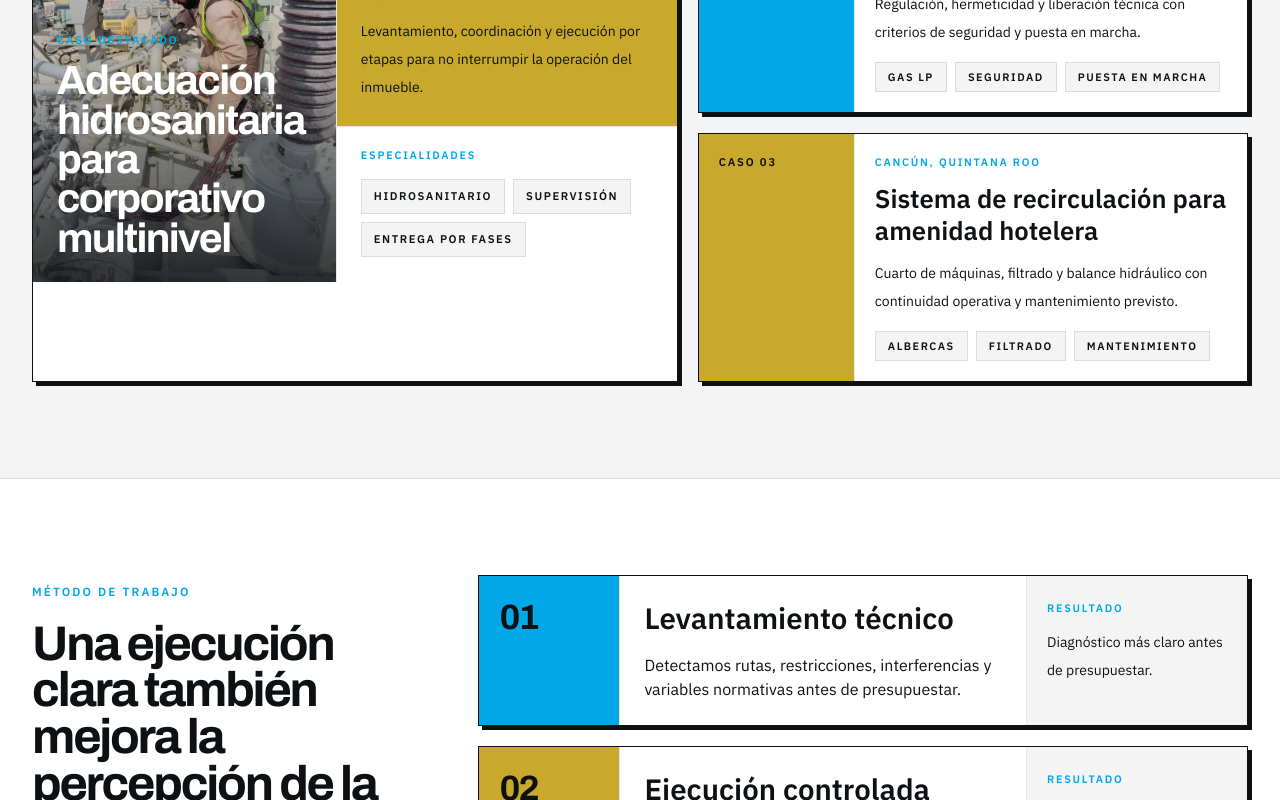
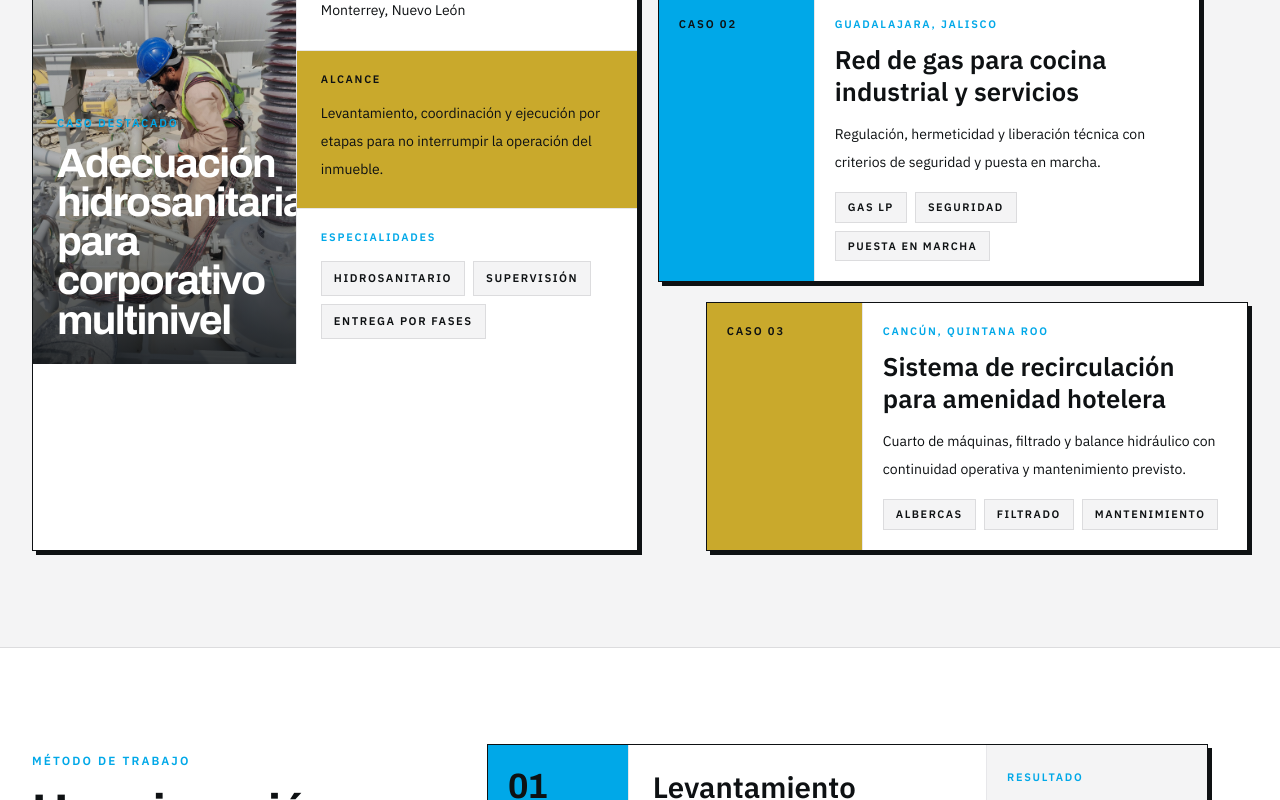
Before and after one commit to fernandoEscobar2X/bca, a React (Vite) app: page / in a window 1280 px wide. Shown: the part 3880-4680 px from the top of the page. Built offline with nearby package versions, Linux system fonts and the light colour scheme.

Commit message:
refactor: add asymmetry to desktop section layouts

```diff
--- a/src/sections/PanelPreviewSection.tsx
+++ b/src/sections/PanelPreviewSection.tsx
@@ -25,8 +25,8 @@ export function PanelPreviewSection({ leads, onOpenAdmin }: PanelPreviewSectionP
   return (
     <section className="border-t border-b border-ink/10 bg-surface scroll-mt-20 md:scroll-mt-24 xl:scroll-mt-28" id="seguimiento">
       <div className="mx-auto max-w-[88rem] px-5 py-10 sm:px-6 sm:py-14 lg:px-8 lg:py-20">
-        <div className="grid gap-8 xl:grid-cols-[minmax(0,0.68fr)_minmax(0,1.32fr)] xl:items-start">
-          <motion.div className="space-y-6" {...revealUp}>
+        <div className="grid gap-8 xl:grid-cols-[minmax(0,0.64fr)_minmax(0,1.36fr)] xl:items-start">
+          <motion.div className="space-y-6 xl:pt-6" {...revealUp}>
             <p className="font-sans text-[0.74rem] font-semibold uppercase tracking-[0.18em] text-hydro-cyan">
               Atención más clara
             </p>
@@ -68,7 +68,7 @@ export function PanelPreviewSection({ leads, onOpenAdmin }: PanelPreviewSectionP
             </div>
           </motion.div>
 
-          <motion.div className="grid gap-5" {...revealUp}>
+          <motion.div className="grid gap-5 xl:-mr-6 2xl:-mr-10" {...revealUp}>
             <div className="grid gap-4 lg:hidden">
               <div className="overflow-hidden border border-ink bg-white shadow-plate">
                 <div className="border-b border-ink/10 bg-ink px-4 py-4 text-white">
@@ -139,7 +139,7 @@ export function PanelPreviewSection({ leads, onOpenAdmin }: PanelPreviewSectionP
               ) : null}
             </div>
 
-            <div className="hidden overflow-hidden border border-ink bg-white shadow-plate lg:block">
+            <div className="hidden overflow-hidden border border-ink bg-white shadow-plate lg:block xl:ml-8 2xl:ml-14">
               <div className="grid gap-px bg-concrete lg:grid-cols-[minmax(0,1fr)_260px]">
                 <div className="bg-white">
                   <div className="grid gap-px border-b border-ink/10 bg-concrete px-5 py-4 md:grid-cols-[minmax(0,1fr)_124px_170px]">
@@ -219,7 +219,7 @@ export function PanelPreviewSection({ leads, onOpenAdmin }: PanelPreviewSectionP
             </div>
 
             {activeLead ? (
-              <div className="hidden gap-5 lg:grid lg:grid-cols-2">
+              <div className="hidden gap-5 lg:grid lg:grid-cols-2 xl:pl-10 2xl:pl-16">
                 <motion.div
                   className="border border-ink/10 bg-white p-5 shadow-plate-sm"
                   initial={{ opacity: 0, y: 14 }}
--- a/src/sections/PortfolioSection.tsx
+++ b/src/sections/PortfolioSection.tsx
@@ -30,7 +30,7 @@ export function PortfolioSection() {
         </div>
 
         <div className="mt-12 grid gap-5 xl:grid-cols-[minmax(0,1.08fr)_minmax(320px,0.92fr)]">
-          <motion.article className="overflow-hidden border border-ink bg-white shadow-plate" {...revealUp}>
+          <motion.article className="overflow-hidden border border-ink bg-white shadow-plate xl:mr-10 2xl:mr-16" {...revealUp}>
             <div className="grid gap-px bg-concrete lg:grid-cols-[minmax(0,1.14fr)_340px]">
               <div className="relative min-h-[26rem] overflow-hidden">
                 <img
@@ -81,10 +81,14 @@ export function PortfolioSection() {
             </div>
           </motion.article>
 
-          <div className="grid gap-5">
+          <div className="grid gap-5 xl:-ml-10 xl:pt-12 2xl:-ml-16">
             {secondaryProjects.map((project, index) => (
               <motion.article
-                className="overflow-hidden border border-ink bg-white shadow-plate"
+                className={
+                  index === 0
+                    ? "overflow-hidden border border-ink bg-white shadow-plate xl:mr-12 2xl:mr-20"
+                    : "overflow-hidden border border-ink bg-white shadow-plate xl:ml-12 2xl:ml-20"
+                }
                 initial={{ opacity: 0, y: 22 }}
                 key={project.title}
                 transition={{ ...plateSpring, delay: index * 0.06 }}
--- a/src/sections/ProcessSection.tsx
+++ b/src/sections/ProcessSection.tsx
@@ -7,7 +7,7 @@ export function ProcessSection() {
   return (
     <section className="border-b border-ink/10 bg-white scroll-mt-20 md:scroll-mt-24 xl:scroll-mt-28" id="metodologia">
       <div className="mx-auto max-w-[88rem] px-5 py-12 sm:px-6 sm:py-16 lg:px-8 lg:py-24">
-        <div className="grid gap-8 xl:grid-cols-[minmax(0,0.7fr)_minmax(0,1.3fr)] xl:items-start">
+        <div className="grid gap-8 xl:grid-cols-[minmax(0,0.66fr)_minmax(0,1.34fr)] xl:items-start">
           <motion.div className="space-y-5 xl:pt-2" {...revealUp}>
             <p className="font-sans text-[0.74rem] font-semibold uppercase tracking-[0.18em] text-hydro-cyan">
               Método de trabajo
@@ -21,10 +21,14 @@ export function ProcessSection() {
             </p>
           </motion.div>
 
-          <div className="grid gap-5">
+          <div className="grid gap-5 xl:pl-8 2xl:pl-14">
             {processSteps.map((step, index) => (
               <motion.article
-                className="grid gap-px overflow-hidden border border-ink bg-concrete shadow-plate"
+                className={
+                  index === 1
+                    ? "grid gap-px overflow-hidden border border-ink bg-concrete shadow-plate xl:ml-14 2xl:ml-24"
+                    : "grid gap-px overflow-hidden border border-ink bg-concrete shadow-plate xl:mr-10 2xl:mr-16"
+                }
                 initial={{ opacity: 0, y: 22 }}
                 key={step.title}
                 transition={{ delay: index * 0.07, duration: 0.45 }}
--- a/src/sections/ServicesSection.tsx
+++ b/src/sections/ServicesSection.tsx
@@ -8,7 +8,7 @@ export function ServicesSection() {
   return (
     <section className="border-b border-ink/10 bg-white scroll-mt-20 md:scroll-mt-24 xl:scroll-mt-28" id="especialidades">
       <div className="mx-auto max-w-[88rem] px-5 py-12 sm:px-6 sm:py-16 lg:px-8 lg:py-24">
-        <div className="grid gap-8 xl:grid-cols-[360px_minmax(0,1fr)] xl:gap-12">
+        <div className="grid gap-8 xl:grid-cols-[380px_minmax(0,1fr)] xl:gap-12">
           <motion.div className="space-y-6 xl:sticky xl:top-32 xl:h-fit" {...revealUp}>
             <div className="space-y-4">
               <p className="font-sans text-[0.74rem] font-semibold uppercase tracking-[0.18em] text-hydro-cyan">
@@ -52,10 +52,14 @@ export function ServicesSection() {
             </div>
           </motion.div>
 
-          <div className="border-t border-ink/10">
+          <div className="border-t border-ink/10 xl:pl-8 2xl:pl-14">
             {services.map((service, index) => (
               <motion.article
-                className="group grid gap-6 border-b border-ink/10 py-7 md:grid-cols-[92px_minmax(0,1fr)_260px] md:items-start"
+                className={cn(
+                  "group grid gap-6 border-b border-ink/10 py-7 md:grid-cols-[92px_minmax(0,1fr)_260px] md:items-start",
+                  "xl:grid-cols-[92px_minmax(0,1.08fr)_240px]",
+                  index % 2 === 1 ? "xl:ml-10 2xl:ml-16" : "xl:mr-10 2xl:mr-16",
+                )}
                 initial={{ opacity: 0, y: 24 }}
                 key={service.code}
                 transition={{ ...plateSpring, delay: index * 0.04 }}
```
